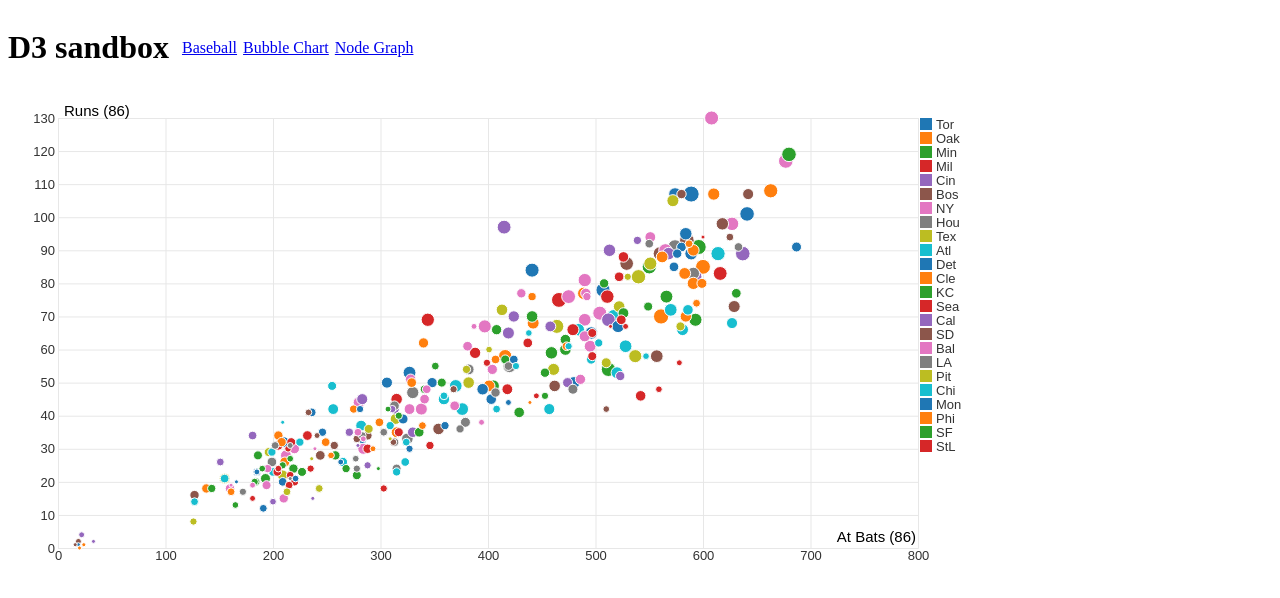
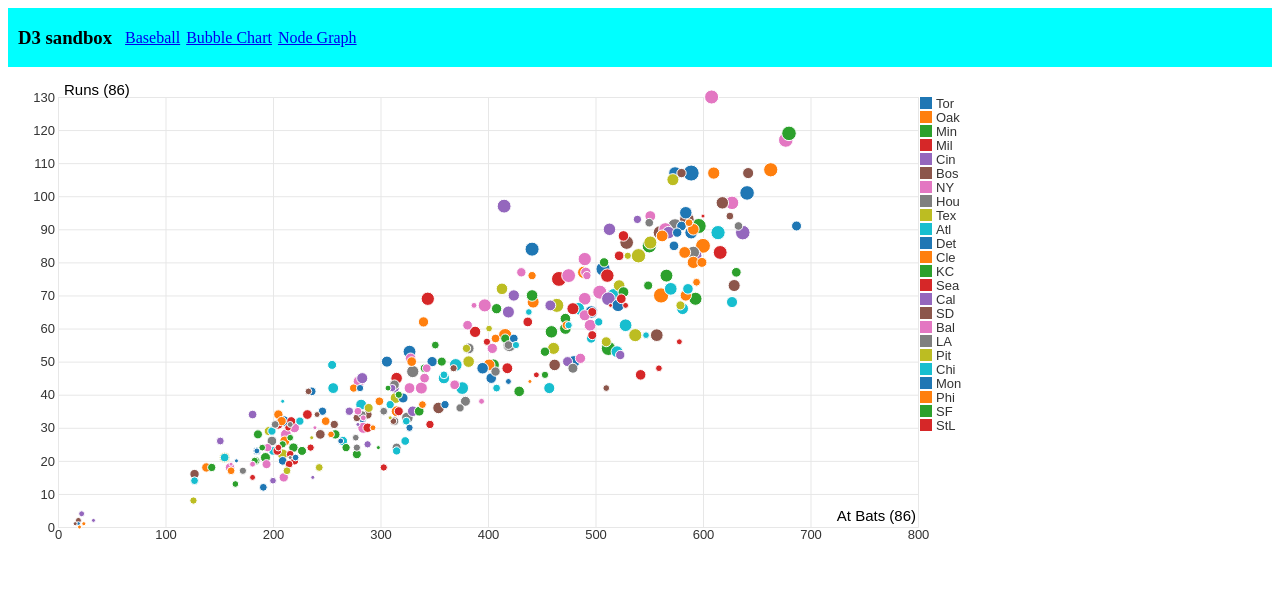
Before and after one commit to wjzabs/d3bb, an Angular app: page / in a window 1280 px wide. Shown: the top 598 px of the page. Built offline with nearby package versions, Linux system fonts and the light colour scheme.

Commit message:
nav adjustments

```diff
--- a/src/app/app.component.html
+++ b/src/app/app.component.html
@@ -1,6 +1,6 @@
-<div style="display: flex">
+<div class="nav-container">
   <div class="nav-header">
-    <h1>D3 sandbox</h1>
+    <h3>D3 sandbox</h3>
   </div>
   <div class="nav-details">
     <a class="nav-detail" routerLink="/baseball">Baseball</a>
--- a/src/app/app.component.scss
+++ b/src/app/app.component.scss
@@ -1,3 +1,9 @@
+.nav-container {
+    display: flex;
+    background-color: aqua;
+    padding-left: 10px;
+}
+
 .nav-details {
     display: flex;
     margin-left: 10px;
```
